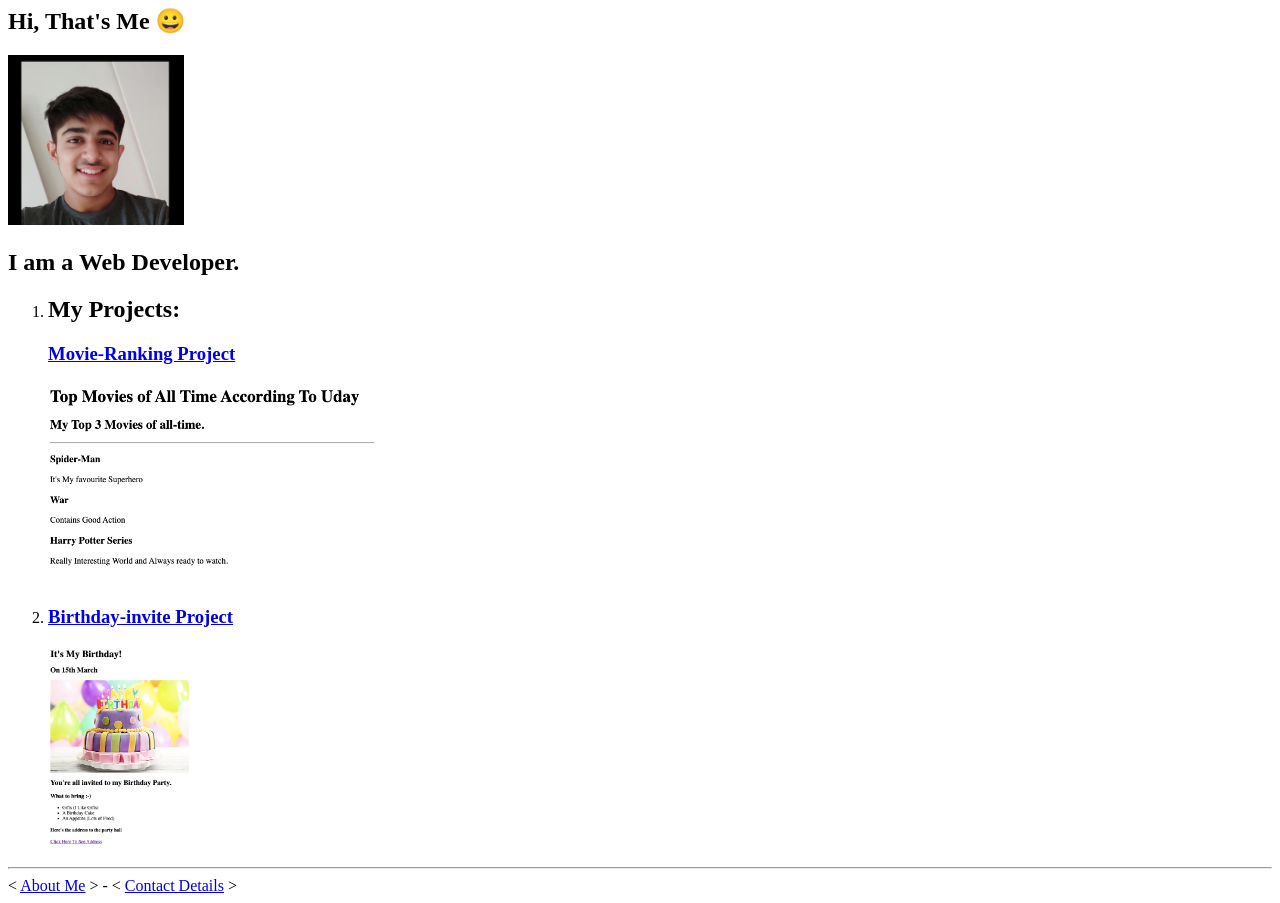
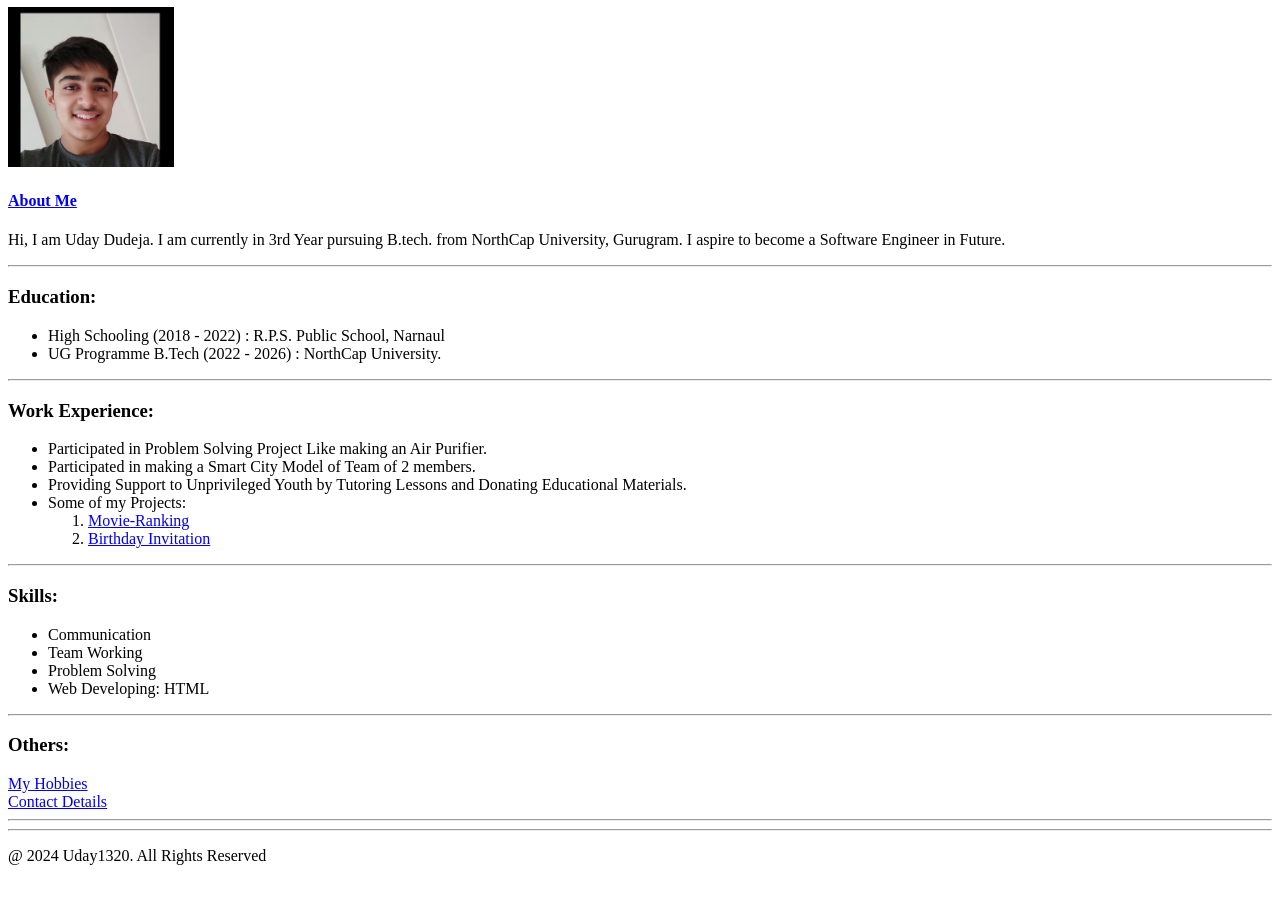
Before and after one commit to Uday1320/HTML-portfolio, a plain HTML site: page index.html in a window 1280 px wide. Shown: the part 73-976 px from the top of the page. After the commit the page ends 954 px from the top, so only its background shows below. Drawn offline with Linux system fonts and the light colour scheme.

Commit message:
Add files via upload

```diff
--- a/index.html
+++ b/index.html
@@ -3,36 +3,47 @@
 <head>
   <meta charset="UTF-8">
   <meta name="viewport" content="width=device-width, initial-scale=1.0">
-  <title>Uday's Portfolio</title>
+  <title>My Resume</title>
 </head>
 <body>
-  <h1>Uday's PORTFOLIO</h1>
-  <h2>Hi, That's Me 😀</h2>
-  <img src="./assets/images/Screenshot 2024-12-22 at 21.10.23.png" height="170" alt="Uday's Picture"/>
-  <h2>I am a Web Developer.</h2>
-<ol>
-  <li><h2>My Projects:</h2>
-<a href="./public/Movie-Ranking.html"><h3>Movie-Ranking Project</h3></a>
-<img src="./assets/images/Screenshot 2024-12-23 at 10.36.30.png" height="200" alt="Movie Ranking Project Picture"/></li>
-<li><a href="./public/birthday-invite.html"><h3>Birthday-invite Project</h3></a>
-<img src="./assets/images/Birthday-invite.png" height="200" alt="Birthday-invite project Picture"/></li>
-</ol>
+  <h1>Uday Dudeja</h1>
+  <img src="./Images/Screenshot 2024-12-22 at 21.10.23.png" height="160" alt="A Picture of Mr.Uday Dudeja"/> <BR/>
+  <a href="./Project Files/about.html"><h4>About Me</h4></a>
+  <p>Hi, I am Uday Dudeja. I am currently in 3rd Year pursuing B.tech. from NorthCap University, Gurugram. I aspire to become a Software Engineer in Future.</p>
 <hr/>
-< <a href="./public/about.html">About Me</a> > - < <a href="./public/contact.html">Contact Details</a> >
+
+<h3>Education:</h3>
+<ul>
+  <li>High Schooling (2018 - 2022) : R.P.S. Public School, Narnaul </li>
+  <li>UG Programme B.Tech (2022 - 2026) : NorthCap University.</li>
+</ul>
+<hr/>
+<h3>Work Experience:</h3>
+<ul>
+  <li>Participated in Problem Solving Project Like making an Air Purifier.</li>
+  <li>Participated in making a Smart City Model of Team of 2 members.</li>
+  <li>Providing Support to Unprivileged Youth by Tutoring Lessons and Donating Educational Materials.</li>
+  <li>Some of my Projects: <ol>
+    <li><a href="./Project Files/Movie-Ranking.html">Movie-Ranking</a></li>
+    <li><a href="./Project Files/birthday-invite.html">Birthday Invitation</a></li>
+  </ol></li>
+</ul>
+<hr/>
+<h3>Skills:</h3>
+<ul>
+  <li>Communication</li>
+  <li>Team Working</li>
+  <li>Problem Solving</li>
+  <li>Web Developing: HTML</li>
+</ul>
+<hr/>
+<h3>Others:</h3>
+<a href="./Project Files/hobbies.html">My Hobbies</a> <br/>
+<a href="./Project Files/contact.html">Contact Details </a>
+<hr/>
+<hr/>
+<footer>
+  <p>@ 2024 Uday1320. All Rights Reserved</p>
+</footer>
 </body>
 </html>
-<!-- TODO 1: Create the HTML Boilerplate -->
-
-<!-- TODO 2: Add Your previous projects' HTML into the public folder -->
-
-<!-- TODO 3: Take screenshots of your project previews and add the images to the images folder -->
-
-<!-- TODO 4: Add titles/subtitles etc. -->
-
-<!-- TODO 5: Add a link to the project pages -->
-
-<!-- TODO 6: Add images to show the project previews
-HINT for TODO 6: You can use the height attribute set to 200 to make the image smaller:
-https://developer.mozilla.org/en-US/docs/Web/HTML/Element/img#attr-height -->
-
-<!-- TODO 7: Add the Contact Me and About Me page links -->
```
Also changed, not shown: Project Files/Movie-Ranking.html (added, +10 -0 lines), Project Files/about.html (added, +2 -0 lines), Project Files/birthday-invite.html (added, +18 -0 lines), Project Files/contact.html (added, +9 -0 lines), Project Files/hobbies.html (added, +19 -0 lines), Images/Birthday-invite.png (added), Images/Screenshot 2024-12-22 at 21.10.23.png (added), Images/Screenshot 2024-12-23 at 10.36.30.png (added).
